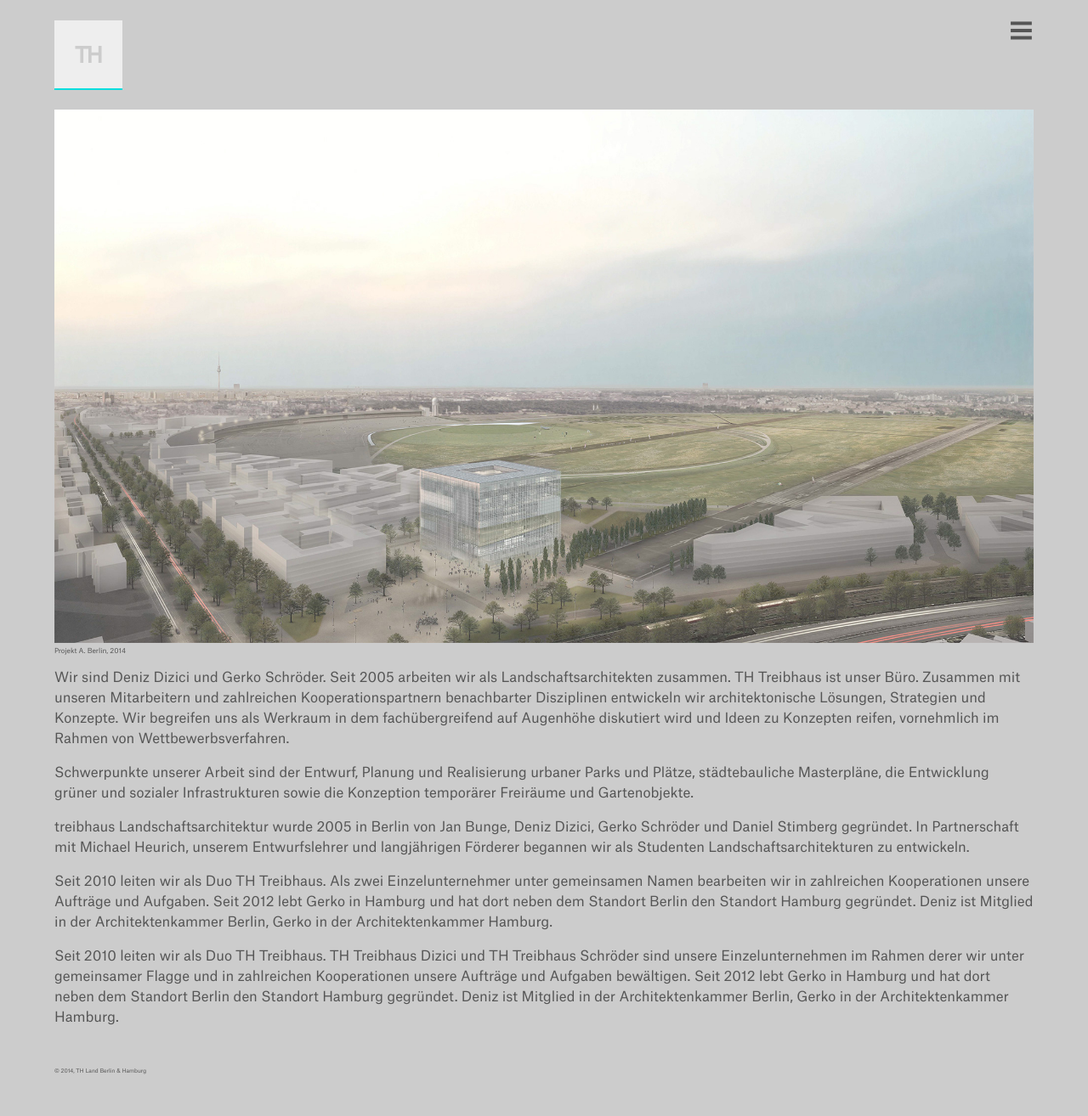
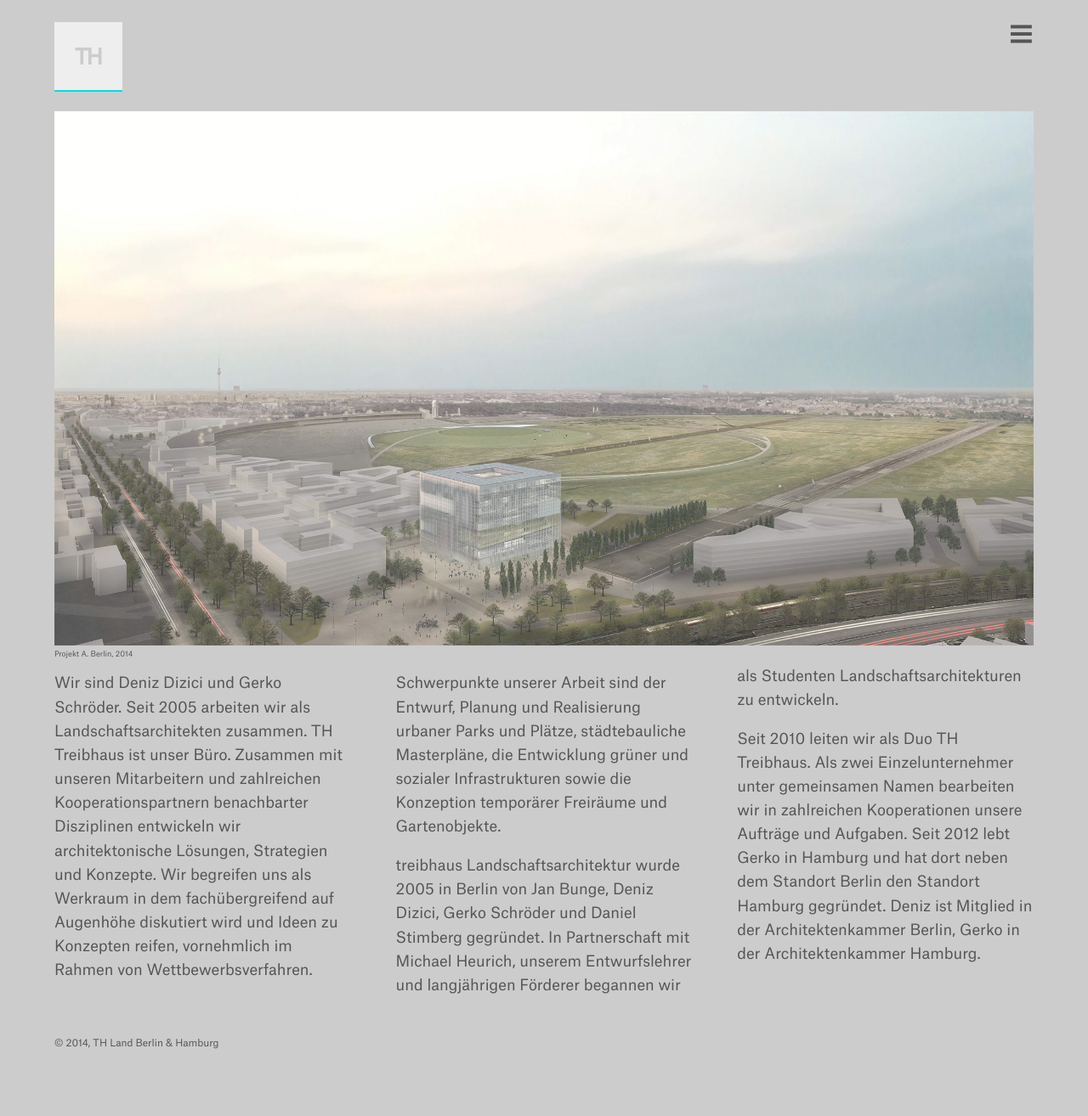
Before and after one commit to treibhaus/treibhaus.github.io, a Jekyll site: the page built from index.html, in a window 1280 px wide. Shown: the whole page at 85% size. Built offline with Jekyll 4.4.1, drawn with Linux system fonts in a browser that asks for light colours; nearby versions of some CDN libraries.

Commit message:
Try column layout

```diff
--- a/asset/css/main.css
+++ b/asset/css/main.css
@@ -142,8 +142,8 @@ body {
   font-style:   normal;
   font-stretch: normal;
   text-rendering: optimizeLegibility;
-  font-size: 1em;
-  line-height: 1.5em;
+  font-size: 1.1em;
+  line-height: 1.6em;
   background-color: #CCCCCC;
   color: #555;
   margin: 0;
@@ -180,7 +180,6 @@ a:hover {
 }
 
 p, h1, h2 {
-  font-size:1em;
   margin: 0;
   padding: 0.5em 0;
 }
@@ -205,12 +204,7 @@ h1, h2, strong {
 
 footer {
   margin-top:40px;
-  bottom: 1em;
-  left: 5%;
-  max-width: 95%;
-  color:#555;
-  font-size: 40%;
-  line-height: 120%;
+  font-size: 65%;
 }
 
 .rslides {
--- a/index.html
+++ b/index.html
@@ -15,6 +15,13 @@ title: TH Land BERLIN & HAMBURG
     </li>
   </ul>
 </div>
+<div style="
+     -webkit-columns: 300px 3;
+        -moz-columns: 300px 3;
+             columns: 300px 3;
+        -webkit-column-gap: 3em;
+             -moz-column-gap: 3em;
+                  column-gap: 3em;">
 <p>
   Wir sind Deniz Dizici und Gerko Schröder. Seit 2005 arbeiten wir als Landschaftsarchitekten zusammen.
   TH Treibhaus ist unser Büro. Zusammen mit unseren Mitarbeitern und zahlreichen Kooperationspartnern
@@ -38,13 +45,7 @@ title: TH Land BERLIN & HAMBURG
   dort neben dem Standort Berlin den Standort Hamburg gegründet. Deniz ist Mitglied in der Architektenkammer
   Berlin, Gerko in der Architektenkammer Hamburg.
 </p>
-<p>
-  Seit 2010 leiten wir als Duo TH Treibhaus. TH Treibhaus Dizici und TH Treibhaus Schröder sind unsere
-  Einzelunternehmen im Rahmen derer wir unter gemeinsamer Flagge und in zahlreichen Kooperationen unsere
-  Aufträge und Aufgaben bewältigen. Seit 2012 lebt Gerko in Hamburg und hat dort neben dem Standort Berlin
-  den Standort Hamburg gegründet. Deniz ist Mitglied in der Architektenkammer Berlin, Gerko in der
-  Architektenkammer Hamburg.
-</p>
+</div>
 
 <script type="text/javascript">
   $(document).ready(function(){
```
